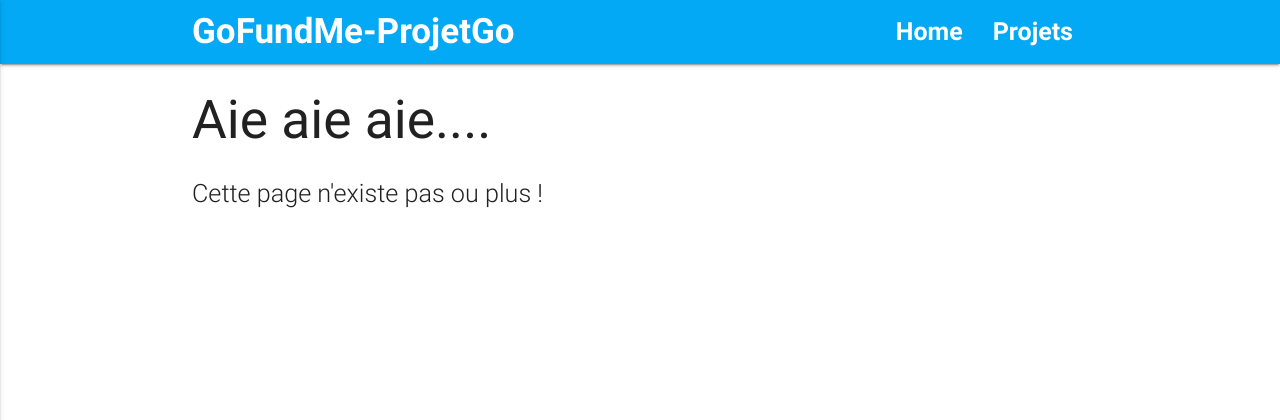
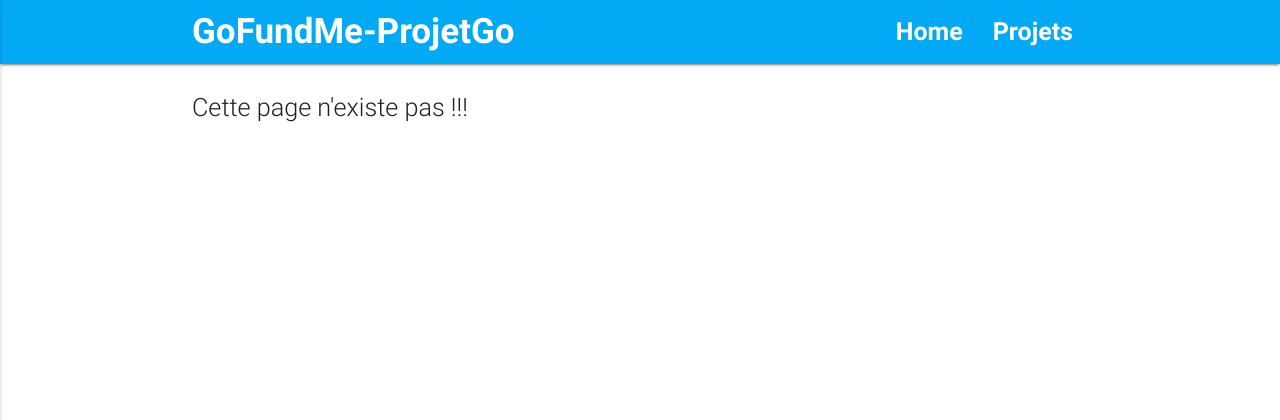
Before and after one commit to Sooltik/projetGo-repo, a PHP site: page /index.php?page=error in a window 1280 px wide. Shown: the top 420 px of the page. Run offline with PHP 8.4, Linux system fonts and the light colour scheme.

Commit message:
update pages

```diff
--- a/index.php
+++ b/index.php
@@ -52,12 +52,6 @@ if (in_array($page . '.func.php', $pages_functions)) {
         include 'pages/' . $page . '.php';
         ?>
     </div>
-
-
-
-
-
-
     <script src="https://code.jquery.com/jquery-3.6.0.js" integrity="sha256-H+K7U5CnXl1h5ywQfKtSj8PCmoN9aaq30gDh27Xc0jk=" crossorigin="anonymous"></script>
 
 
--- a/pages/error.php
+++ b/pages/error.php
@@ -1,2 +1 @@
-<h2>Aie aie aie....</h2>
-<p class="flow-text">Cette page n'existe pas ou plus !</p>
+<p class="flow-text">Cette page n'existe pas !!!</p>
```
